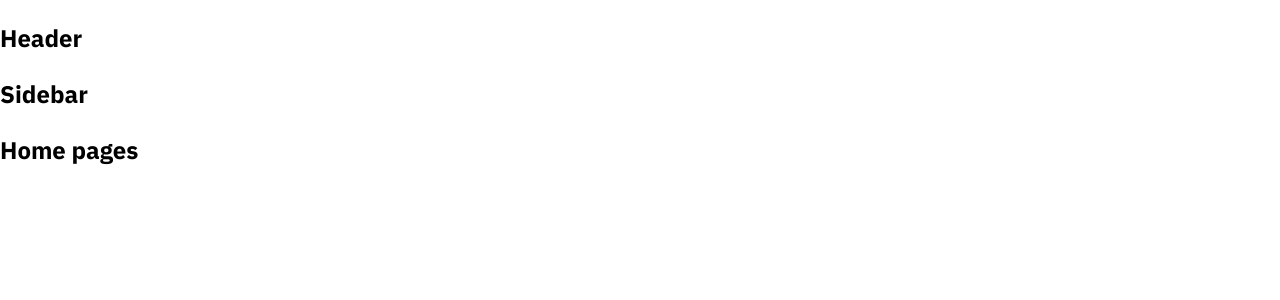
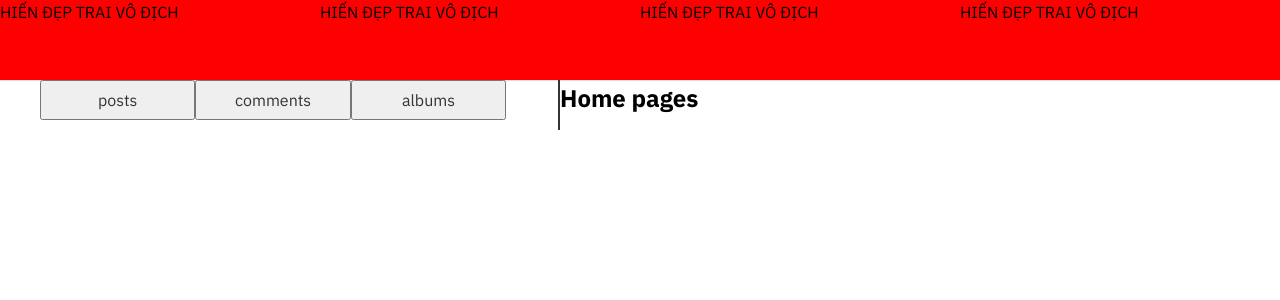
Before and after one commit to hiennguyenvan1/chothuongmaidt, a React (Create React App) app: page / in a window 1280 px wide. Shown: the top 300 px of the page. Built offline with nearby package versions, Linux system fonts and the light colour scheme; no server answers.

Commit message:
Nguyễn Văn Hiến

```diff
--- a/package.json
+++ b/package.json
@@ -6,6 +6,7 @@
         "@testing-library/jest-dom": "^5.17.0",
         "@testing-library/react": "^13.4.0",
         "@testing-library/user-event": "^13.5.0",
+        "classnames": "^2.5.1",
         "normalize.css": "^8.0.1",
         "react": "^18.2.0",
         "react-dom": "^18.2.0",
--- a/src/components/GlobalStyles/GlobalStyles.module.scss
+++ b/src/components/GlobalStyles/GlobalStyles.module.scss
@@ -8,6 +8,8 @@
 
 * {
     box-sizing: border-box;
+    padding: 0;
+    margin: 0;
 }
 
 html {
--- /dev/null
+++ b/src/components/Layout/DefaultLayout/DefaultLayout.module.scss
@@ -0,0 +1,11 @@
+.wrapper {
+    display: flex;
+    flex-direction: column;
+    align-items: center;
+}
+
+.container {
+    width: 1200px;
+    min-height: 1000px;
+    display: flex;
+}
--- /dev/null
+++ b/src/components/Layout/DefaultLayout/Sidebar/Sidebar.module.scss
@@ -0,0 +1,11 @@
+.wrapper {
+    width: 520px;
+    height: 50px;
+    border-right: 2px solid #333;
+}
+
+.class {
+    width: 30%;
+    height: 40px;
+    color: #333;
+}
--- a/src/components/Layout/DefaultLayout/Sidebar/index.js
+++ b/src/components/Layout/DefaultLayout/Sidebar/index.js
@@ -1,5 +1,27 @@
+import classNames from 'classnames/bind';
+import styles from './Sidebar.module.scss';
+import { useEffect, useState } from 'react';
+
+const cx = classNames.bind(styles);
+
+const tabs = ['posts', 'comments', 'albums'];
+
 function Sidebar() {
-    return <h2>Sidebar</h2>;
+    const [post, setpost] = useState([]);
+
+    useEffect(() => {
+        fetch('https://jsonplaceholder.typicode.com/posts')
+            .then((res) => res.json())
+            .then((res) => setpost(res));
+    }, []);
+
+    return (
+        <div className={cx('wrapper')}>
+            {tabs.map((pos1) => (
+                <button className={cx('class')}> {pos1}</button>
+            ))}
+        </div>
+    );
 }
 
 export default Sidebar;
--- a/src/components/Layout/DefaultLayout/index.js
+++ b/src/components/Layout/DefaultLayout/index.js
@@ -1,13 +1,18 @@
+import classNames from 'classnames/bind';
+import styles from './DefaultLayout.module.scss';
+
 import Header from '~/components/Layout/components/Header';
 import Sidebar from './Sidebar';
 
+const cx = classNames.bind(styles);
+
 function DefaultLayout({ children }) {
     return (
-        <div>
+        <div className={cx('wrapper')}>
             <Header />
-            <div className="container">
+            <div className={cx('container')}>
                 <Sidebar />
-                <div className="content">{children}</div>
+                <div className={cx('content')}>{children}</div>
             </div>
         </div>
     );
--- a/src/components/Layout/HeaderOnly/index.js
+++ b/src/components/Layout/HeaderOnly/index.js
@@ -1,5 +1,5 @@
 import Header from '~/components/Layout/components/Header';
-
+import Footer from '../components/Footer';
 function HeaderOnly({ children }) {
     return (
         <div>
@@ -7,6 +7,7 @@ function HeaderOnly({ children }) {
             <div className="container">
                 <div className="content">{children}</div>
             </div>
+            <Footer />
         </div>
     );
 }
--- /dev/null
+++ b/src/components/Layout/components/Footer/index.js
@@ -0,0 +1,5 @@
+function Footer() {
+    return <h2>Footer</h2>;
+}
+
+export default Footer;
--- /dev/null
+++ b/src/components/Layout/components/Header/Header.module.scss
@@ -0,0 +1,13 @@
+.wrapper {
+    width: 100%;
+    height: 80px;
+    box-shadow: 0px 1px 1px rgb(0 0 0 / 12%);
+    display: flex;
+    justify-content: center;
+}
+
+.inner {
+    height: 100%;
+    width: 1200px;
+    background-color: red;
+}
--- a/src/components/Layout/components/Header/index.js
+++ b/src/components/Layout/components/Header/index.js
@@ -1,5 +1,17 @@
+import classNames from 'classnames/bind';
+import styles from './Header.module.scss';
+
+const cx = classNames.bind(styles);
+
 function Header() {
-    return <h2>Header</h2>;
+    return (
+        <header className={cx('wrapper')}>
+            <div className={cx('inner')}>HIẾN ĐẸP TRAI VÔ ĐỊCH</div>
+            <div className={cx('inner')}>HIẾN ĐẸP TRAI VÔ ĐỊCH</div>
+            <div className={cx('inner')}>HIẾN ĐẸP TRAI VÔ ĐỊCH</div>
+            <div className={cx('inner')}>HIẾN ĐẸP TRAI VÔ ĐỊCH</div>
+        </header>
+    );
 }
 
 export default Header;
```
Also changed, not shown: 1 other file (tests, documents, lock files or other folders).
